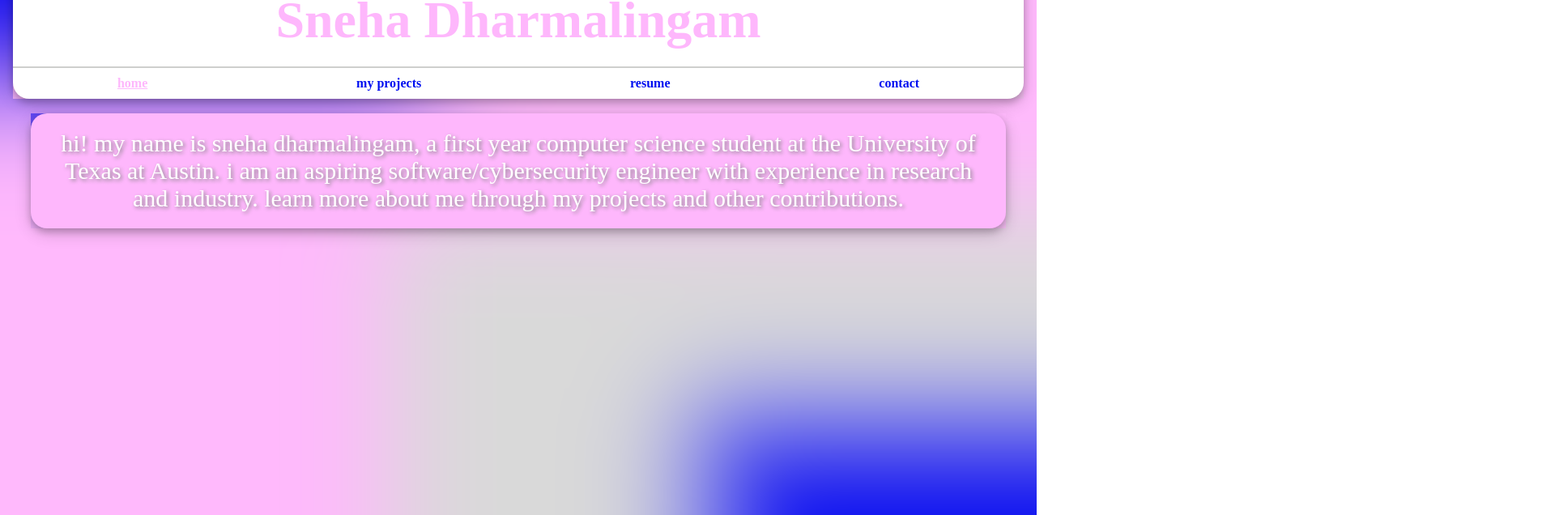
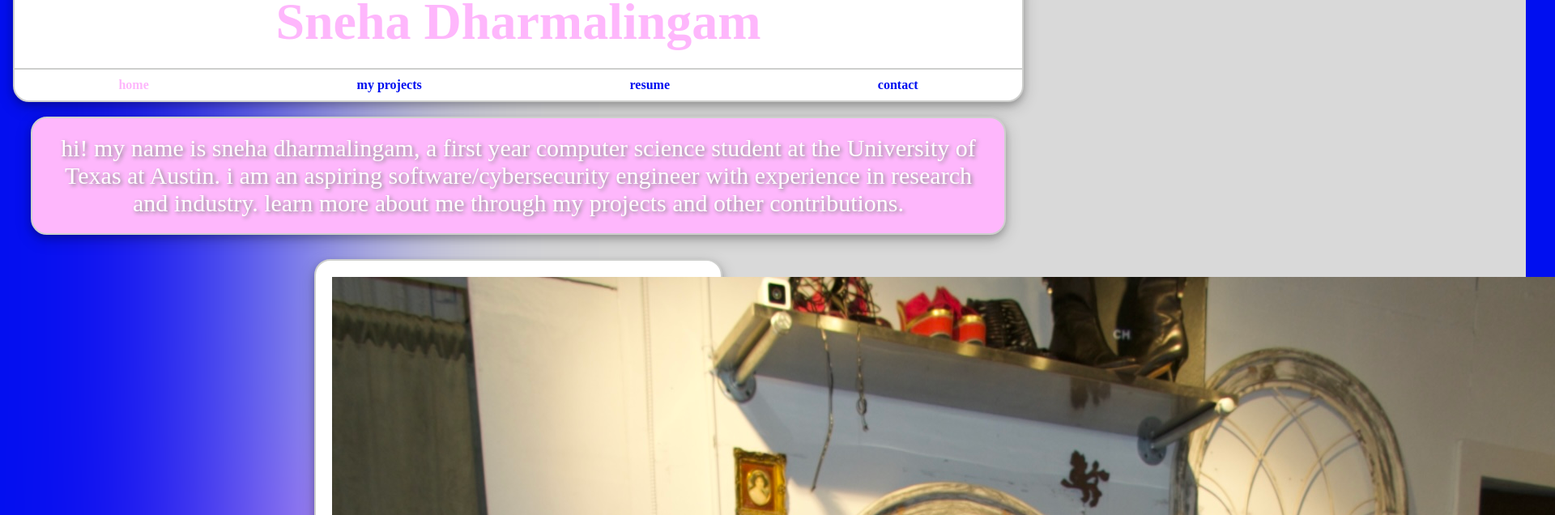
Before and after one commit to snehadharma/Personal_Website, an Angular app: page /home-component in a window 1280 px wide. Shown: the part 40-676 px from the top of the page at 81% size, 1920 px wide, since content can reach past the window. Built offline with nearby package versions, Linux system fonts and the light colour scheme; a web font is replaced by a local one.

Commit message:
added headshot

```diff
--- a/src/app/app.component.css
+++ b/src/app/app.component.css
@@ -1,6 +1,8 @@
+
 
 .header  {
   background: white;
+  border: 2px solid #cecfcd;
   border-radius: 20px;
   box-shadow: 0 4px 8px 0 rgba(0, 0, 0, 0.2), 0 6px 20px 0 rgba(0, 0, 0, 0.19);
 }
@@ -31,11 +33,9 @@
 }
 
 .navbar a:hover {
-  text-decoration: underline;
   color:var(--secondary-color);
 
 }
 .navbar a.active {
   color: var(--secondary-color);
-  text-decoration: underline;
 }
--- a/src/app/home/home.component.css
+++ b/src/app/home/home.component.css
@@ -3,12 +3,13 @@ body {
 }
 .main  {
     background: var(--secondary-color);
+    border: 2px solid #cecfcd;
     border-radius: 20px;
     box-shadow: 0 4px 8px 0 rgba(0, 0, 0, 0.2), 0 6px 20px 0 rgba(0, 0, 0, 0.19);
     justify-content: center;
     margin: 0px 0px;
     padding: 20px 20px;
-  }
+}
 
 .intro {
     color: white;
@@ -17,3 +18,15 @@ body {
     text-align: center;
     text-shadow:  2px 2px 5px gray;
 }
+
+.center  {
+    background: white;
+    border: 2px solid #cecfcd;
+    border-radius: 20px;
+    box-shadow: 0 4px 8px 0 rgba(0, 0, 0, 0.2), 0 6px 20px 0 rgba(0, 0, 0, 0.19);
+    justify-content: center;
+    margin: 30px 350px;
+    padding: 20px 20px;
+    display: flex;
+    justify-content: space-around;
+}
--- a/src/app/home/home.component.html
+++ b/src/app/home/home.component.html
@@ -12,6 +12,12 @@
         </div>
         <div class="center">
             <div class="column1">
+                <img src="/assets/me.jpg" alt="image">
+            </div>
+            <div class="column2">
+
+            </div>
+            <div class="column3">
 
             </div>
         </div>
--- a/src/index.html
+++ b/src/index.html
@@ -10,7 +10,7 @@
   <link rel="preconnect" href="https://fonts.gstatic.com" crossorigin>
   <link href="https://fonts.googleapis.com/css2?family=Jersey+10&display=swap" rel="stylesheet">
 </head>
-<body>
+<body class="main">
   <app-root></app-root>
 </body>
 </html>
--- a/src/styles.css
+++ b/src/styles.css
@@ -1,11 +1,11 @@
 /* You can add global styles to this file, and also import other style files */
 
-body {
-    height: 100%;
-    background-image: url("aura3.png");
+.main  {
   font-family: 'Jersey 10', serif;
   font-weight: 400;
   font-style: normal;
+  height: 100%;
+  background-image: url("aura3.png");
   background-position: center;
   background-size: cover;
 }
```
Also changed, not shown: src/assets/me.jpg (added). Lines whose indentation alone changed are shown as unchanged.
